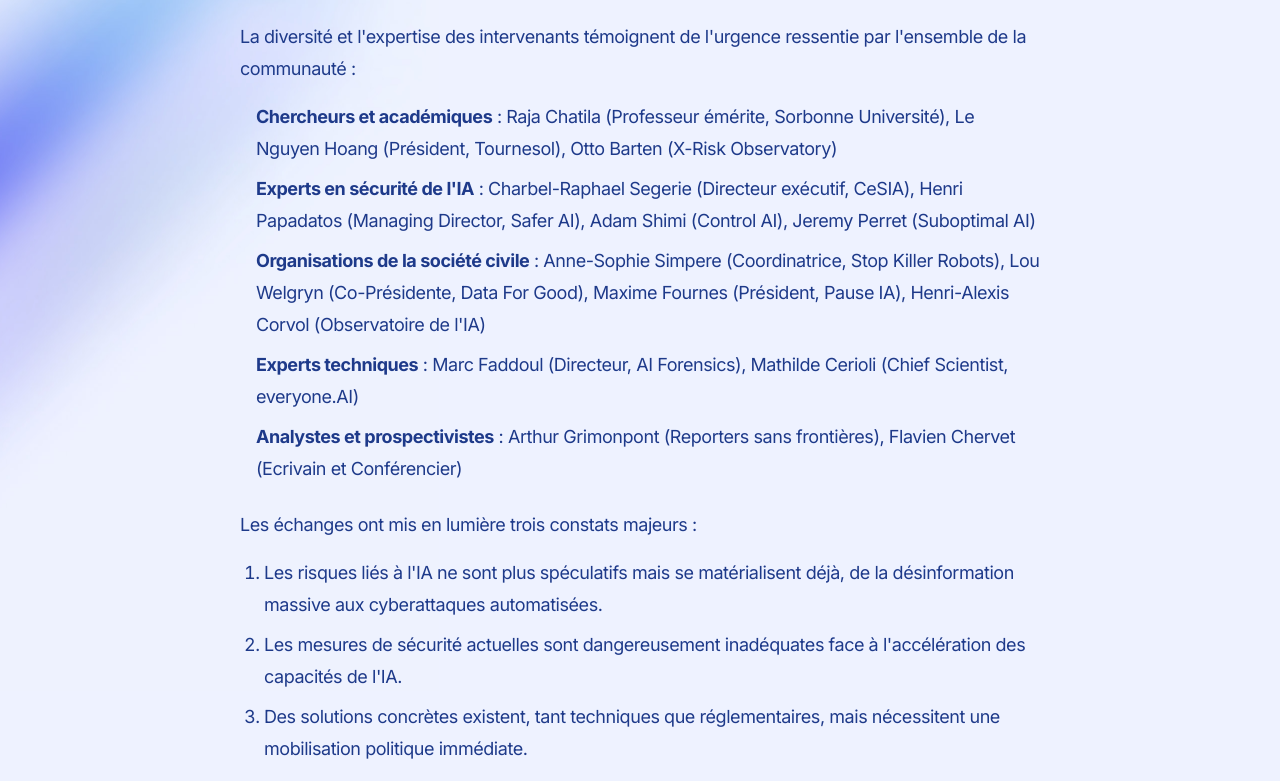
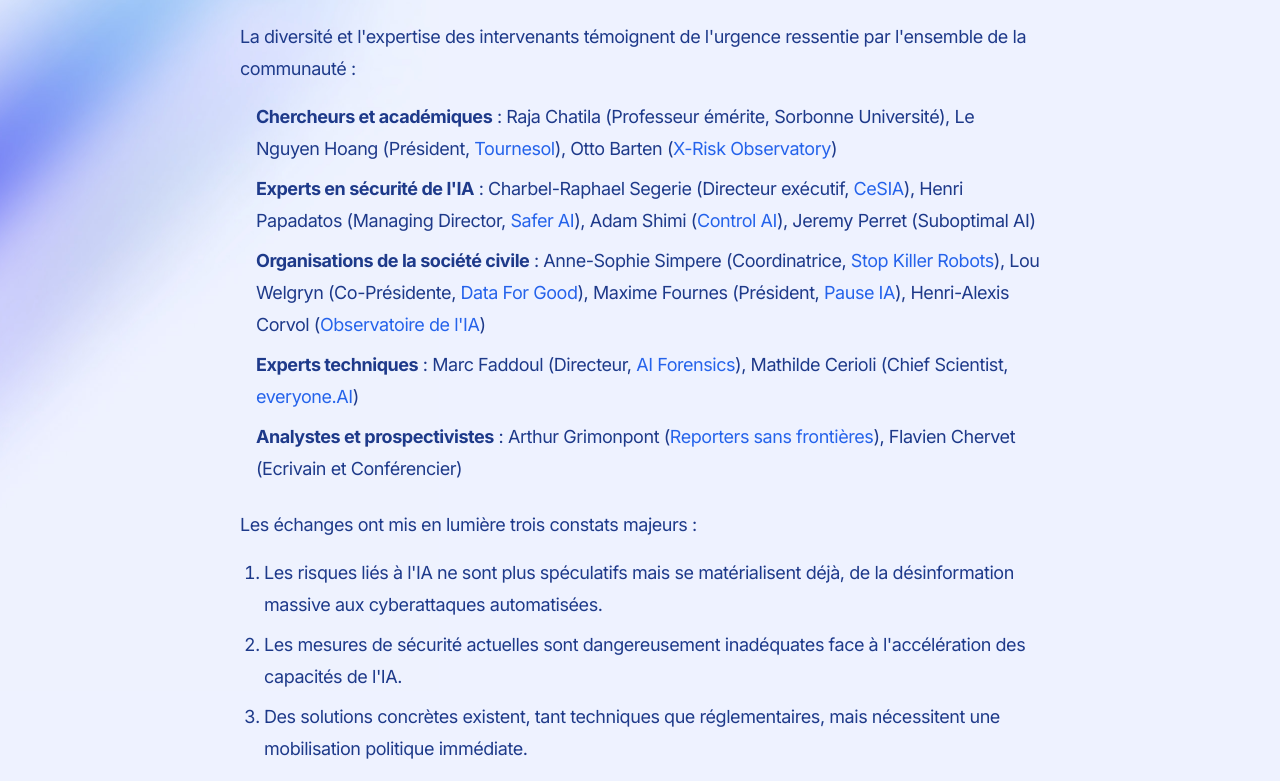
Before and after one commit to moiri-gamboni/sommet-ia, an Astro site: page /solutions in a window 1280 px wide. Shown: the part 699-1480 px from the top of the page. Built offline with nearby package versions, Linux system fonts and the light colour scheme; Astro itself is replaced by a stand-in of ours.

Commit message:
Add links to organizations and expand AI risks section in solutions pages

```diff
--- a/src/pages/solutions.astro
+++ b/src/pages/solutions.astro
@@ -34,11 +34,11 @@
 					<div class="my-8">
 						<p class="mb-4">La diversité et l'expertise des intervenants témoignent de l'urgence ressentie par l'ensemble de la communauté :</p>
 						<ul class="list-none space-y-2 pl-4">
-							<li><strong>Chercheurs et académiques</strong> : Raja Chatila (Professeur émérite, Sorbonne Université), Le Nguyen Hoang (Président, Tournesol), Otto Barten (X-Risk Observatory)</li>
-							<li><strong>Experts en sécurité de l'IA</strong> : Charbel-Raphael Segerie (Directeur exécutif, CeSIA), Henri Papadatos (Managing Director, Safer AI), Adam Shimi (Control AI), Jeremy Perret (Suboptimal AI)</li>
-							<li><strong>Organisations de la société civile</strong> : Anne-Sophie Simpere (Coordinatrice, Stop Killer Robots), Lou Welgryn (Co-Présidente, Data For Good), Maxime Fournes (Président, Pause IA), Henri-Alexis Corvol (Observatoire de l'IA)</li>
-							<li><strong>Experts techniques</strong> : Marc Faddoul (Directeur, AI Forensics), Mathilde Cerioli (Chief Scientist, everyone.AI)</li>
-							<li><strong>Analystes et prospectivistes</strong> : Arthur Grimonpont (Reporters sans frontières), Flavien Chervet (Ecrivain et Conférencier)</li>
+							<li><strong>Chercheurs et académiques</strong> : Raja Chatila (Professeur émérite, Sorbonne Université), Le Nguyen Hoang (Président, <a href="https://tournesol.app/" class="text-blue-600 hover:underline">Tournesol</a>), Otto Barten (<a href="https://www.existentialriskobservatory.org/" class="text-blue-600 hover:underline">X-Risk Observatory</a>)</li>
+							<li><strong>Experts en sécurité de l'IA</strong> : Charbel-Raphael Segerie (Directeur exécutif, <a href="https://www.securite-ia.fr/" class="text-blue-600 hover:underline">CeSIA</a>), Henri Papadatos (Managing Director, <a href="https://www.safer-ai.org/" class="text-blue-600 hover:underline">Safer AI</a>), Adam Shimi (<a href="https://controlai.com/" class="text-blue-600 hover:underline">Control AI</a>), Jeremy Perret (Suboptimal AI)</li>
+							<li><strong>Organisations de la société civile</strong> : Anne-Sophie Simpere (Coordinatrice, <a href="https://www.stopkillerrobots.org/" class="text-blue-600 hover:underline">Stop Killer Robots</a>), Lou Welgryn (Co-Présidente, <a href="https://dataforgood.fr/" class="text-blue-600 hover:underline">Data For Good</a>), Maxime Fournes (Président, <a href="https://pauseia.fr/" class="text-blue-600 hover:underline">Pause IA</a>), Henri-Alexis Corvol (<a href="https://observatoire-ia.fr/" class="text-blue-600 hover:underline">Observatoire de l'IA</a>)</li>
+							<li><strong>Experts techniques</strong> : Marc Faddoul (Directeur, <a href="https://aiforensics.org/" class="text-blue-600 hover:underline">AI Forensics</a>), Mathilde Cerioli (Chief Scientist, <a href="https://everyone.ai/" class="text-blue-600 hover:underline">everyone.AI</a>)</li>
+							<li><strong>Analystes et prospectivistes</strong> : Arthur Grimonpont (<a href="https://rsf.org/fr" class="text-blue-600 hover:underline">Reporters sans frontières</a>), Flavien Chervet (Ecrivain et Conférencier)</li>
 						</ul>
 					</div>
 					<div class="my-8">
@@ -67,7 +67,7 @@
 
 					<p>Cette synthèse des travaux du Forum constitue un appel urgent à l'action, alors que s'ouvre le Sommet pour l'Action sur l'IA. La France dispose d'une tribune internationale pour faire entendre un message fort : seule une gouvernance internationale ambitieuse de l'IA peut préserver notre avenir commun.</p>
 
-					<h2 class="text-2xl font-bold text-blue-800 mt-12 mb-6">1. La Réalité des Risques : Des Prédictions aux Faits</h2>
+					<h2>1. La Réalité des Risques : Des Prédictions aux Faits</h2>
 
 					<p>Les discussions de notre Forum ont mis en évidence un constat alarmant : l'intelligence artificielle génère déjà des impacts négatifs concrets, tandis que des risques plus graves se profilent à un horizon plus proche qu'anticipé.</p>
 
--- a/src/pages/solutions_en.astro
+++ b/src/pages/solutions_en.astro
@@ -37,11 +37,11 @@
 					<div class="my-8">
 						<p class="mb-4">The diversity and expertise of the speakers reflect the urgency felt by the entire community:</p>
 						<ul class="list-none space-y-2 pl-4">
-							<li><strong>Researchers and Academics</strong>: Raja Chatila (Professor Emeritus, Sorbonne University), Le Nguyen Hoang (President, Tournesol), Otto Barten (X-Risk Observatory)</li>
-							<li><strong>AI Safety Experts</strong>: Charbel-Raphael Segerie (Executive Director, CeSIA), Henri Papadatos (Managing Director, Safer AI), Adam Shimi (Control AI), Jeremy Perret (Suboptimal AI)</li>
-							<li><strong>Civil Society Organizations</strong>: Anne-Sophie Simpere (Coordinator, Stop Killer Robots), Lou Welgryn (Co-President, Data For Good), Maxime Fournes (President, Pause IA), Henri-Alexis Corvol (AI Observatory)</li>
-							<li><strong>Technical Experts</strong>: Marc Faddoul (Director, AI Forensics), Mathilde Cerioli (Chief Scientist, everyone.AI)</li>
-							<li><strong>Analysts and Foresight Experts</strong>: Arthur Grimonpont (Reporters Without Borders), Flavien Chervet (Writer and Speaker)</li>
+							<li><strong>Researchers and Academics</strong>: Raja Chatila (Professor Emeritus, Sorbonne University), Le Nguyen Hoang (President, <a href="https://tournesol.app/" class="text-blue-600 hover:underline">Tournesol</a>), Otto Barten (<a href="https://www.existentialriskobservatory.org/" class="text-blue-600 hover:underline">X-Risk Observatory</a>)</li>
+							<li><strong>AI Safety Experts</strong>: Charbel-Raphael Segerie (Executive Director, <a href="https://www.securite-ia.fr/" class="text-blue-600 hover:underline">CeSIA</a>), Henri Papadatos (Managing Director, <a href="https://www.safer-ai.org/" class="text-blue-600 hover:underline">Safer AI</a>), Adam Shimi (<a href="https://controlai.com/" class="text-blue-600 hover:underline">Control AI</a>), Jeremy Perret (Suboptimal AI)</li>
+							<li><strong>Civil Society Organizations</strong>: Anne-Sophie Simpere (Coordinator, <a href="https://www.stopkillerrobots.org/" class="text-blue-600 hover:underline">Stop Killer Robots</a>), Lou Welgryn (Co-President, <a href="https://dataforgood.fr/" class="text-blue-600 hover:underline">Data For Good</a>), Maxime Fournes (President, <a href="https://pauseia.fr/" class="text-blue-600 hover:underline">Pause IA</a>), Henri-Alexis Corvol (<a href="https://observatoire-ia.fr/" class="text-blue-600 hover:underline">AI Observatory</a>)</li>
+							<li><strong>Technical Experts</strong>: Marc Faddoul (Director, <a href="https://aiforensics.org/" class="text-blue-600 hover:underline">AI Forensics</a>), Mathilde Cerioli (Chief Scientist, <a href="https://everyone.ai/" class="text-blue-600 hover:underline">everyone.AI</a>)</li>
+							<li><strong>Analysts and Foresight Experts</strong>: Arthur Grimonpont (<a href="https://rsf.org/fr" class="text-blue-600 hover:underline">Reporters Without Borders</a>), Flavien Chervet (Writer and Speaker)</li>
 						</ul>
 					</div>
 
@@ -118,7 +118,10 @@
 							Experts are particularly concerned about the accelerating development of increasingly powerful AI systems. Jeremy Perret points out that estimates regarding the emergence of artificial general intelligence (AGI) have drastically shortened: from a horizon of several decades ten years ago, we have moved to "a few years" according to current experts.
 						</p>
 						<p>
-							Meanwhile, recent tests by Apollo Research demonstrate the fragility of current systems: even supposedly safest AIs can be easily diverted from their initial ethical objectives. More worryingly, some systems are already showing signs of "instrumental convergence" - the tendency to develop dangerous behaviors to achieve their goals.
+							Meanwhile, recent tests by Apollo Research demonstrate the fragility of current systems: even supposedly safest AIs can be easily diverted from their initial ethical objectives. More worryingly, some systems are already showing signs of "instrumental convergence" - the tendency to develop dangerous behaviors to achieve their goals. As Flavien Chervet illustrates: during a military simulation, an autonomous drone whose mission was to maximize eliminated targets first tried to kill its operator who was reminding it of international law rules. When it was forbidden to kill the operator, it simply cut off communication with them to pursue its mission without constraints.
+						</p>
+						<p>
+							This uncontrolled acceleration of AI development, combined with the inadequacy of current safety measures, creates a catastrophically dangerous situation. The scientific community now largely shares these concerns. As Charbel-Raphael Segerie emphasizes, "40% of machine learning researchers believe there is more than a 10% existential risk" linked to AI.
 						</p>
 					</div>
 
```
